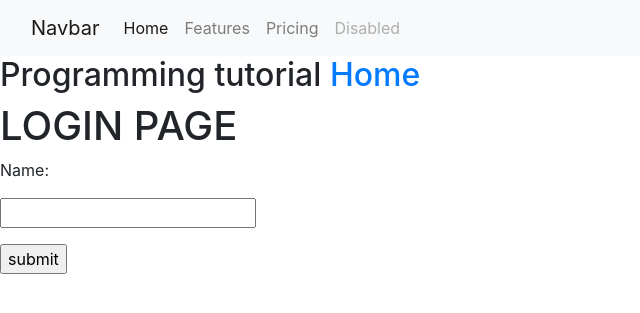
After one commit to EmmyAnieDev/Flask-learning-backend, a Flask app: page /login in a window 1280 px wide. The commit adds this page. Shown: the top 313 px of the page, without its empty margins (0-640 px from the left). Run offline with Flask 3, Linux system fonts and the light colour scheme; some libraries are stand-ins or nearby versions.

Commit message:
HTTP METHODS (GET/POST) & RETRIEVING FORM DATA

```diff
--- a/main.py
+++ b/main.py
@@ -1,8 +1,7 @@
-from flask import Flask, jsonify, render_template, request
+from flask import Flask, jsonify, render_template, request, redirect, url_for
 from flask_cors import CORS
 
 app = Flask(__name__, static_url_path='/static')
-app.config['SECRET_KEY'] = 'spiritcodes'
 
 # Allow CORS requests from all origins (for development purposes)
 CORS(app)
@@ -48,11 +47,32 @@ def language():
 #----------------------------------    WEB FORMS IN FLASK     ---------------------------------------------------
 from forms import SignUpForm
 
+app.config['SECRET_KEY'] = 'spiritcodes'
 
-@app.route('/signup')
+
+@app.route('/signup', methods = ['GET', 'POST'])
 def sign_up():
     form = SignUpForm()   # initializing the signUpForm class
+    if form.is_submitted():
+        result = request.form
+        return render_template('user.html', result = result)
     return render_template('Signup.html', form=form)
+
+
+#--------------------------------------   HTTP METHODS (GET/POST) & RETRIEVING FORM DATA -------------------------------
+
+@app.route('/login', methods = ['POST', 'GET'])
+def login():
+    if request.method == 'POST':
+        result = request.form['nm']     #request.form comes in as a dict, meaning we can access each object with the key.
+        return redirect(url_for('user', username = result ))
+    else:
+        return render_template('login.html')
+
+@app.route('/<username>')
+def user(username):
+    return f'<h1>{username}</h1>'
+
 
 
 if __name__ == '__main__':
--- a/templates/base.html
+++ b/templates/base.html
@@ -1,16 +1,44 @@
+<!-----------------------             INHERITANCE IN FLASK                    ---------------->
+
 <!DOCTYPE html>
 <html lang="en">
 <head>
     <meta charset="UTF-8">
     <title>Learning How To Use Template ON Flask</title>
+    <link href="https://maxcdn.bootstrapcdn.com/bootstrap/4.5.2/css/bootstrap.min.css" rel="stylesheet">
     <link rel="stylesheet" href="{{ url_for('static', filename='styles.css') }}">
 </head>
 <body>
-
+    <nav class="navbar navbar-expand-lg navbar-light bg-light">
+      <div class="container-fluid">
+        <a class="navbar-brand" href="#">Navbar</a>
+        <button class="navbar-toggler" type="button" data-bs-toggle="collapse" data-bs-target="#navbarNav" aria-controls="navbarNav" aria-expanded="false" aria-label="Toggle navigation">
+          <span class="navbar-toggler-icon"></span>
+        </button>
+        <div class="collapse navbar-collapse" id="navbarNav">
+          <ul class="navbar-nav">
+            <li class="nav-item">
+              <a class="nav-link active" aria-current="page" href="#">Home</a>
+            </li>
+            <li class="nav-item">
+              <a class="nav-link" href="#">Features</a>
+            </li>
+            <li class="nav-item">
+              <a class="nav-link" href="#">Pricing</a>
+            </li>
+            <li class="nav-item">
+              <a class="nav-link disabled">Disabled</a>
+            </li>
+          </ul>
+        </div>
+      </div>
+    </nav>
     <div>
         <h2> Programming tutorial <a href="index.html">Home</a> </h2>
     </div>
     {% block content %}{% endblock %}
 
+    <script src="https://cdn.jsdelivr.net/npm/@popperjs/core@2.10.2/dist/umd/popper.min.js" integrity="sha384-7+zCNj/IqJ95wo16oMtfsKbZ9ccEh31eOz1HGyDuCQ6wgnyJNSYdrPa03rtR1zdB" crossorigin="anonymous"></script>
+    <script src="https://cdn.jsdelivr.net/npm/bootstrap@5.1.3/dist/js/bootstrap.min.js" integrity="sha384-QJHtvGhmr9XOIpI6YVutG+2QOK9T+ZnN4kzFN1RtK3zEFEIsxhlmWl5/YESvpZ13" crossorigin="anonymous"></script>
 </body>
 </html>
--- /dev/null
+++ b/templates/login.html
@@ -0,0 +1,12 @@
+{% extends 'base.html' %}
+
+{% block content %}
+    <h1>LOGIN PAGE</h1>
+    <form action="#" method="post">
+        <p>Name:</p>
+        <p><input type="text" name="nm" /></p>
+        <p><input type="submit" value="submit" /></p>
+    </form>
+
+
+{% endblock %}
--- a/templates/static/styles.css
+++ b/templates/static/styles.css
@@ -1,6 +1,6 @@
 /* styles.css */
 .custom-heading {
-    color: blue;
+    color: gren;
     font-size: 24px;
 }
 
```
Also changed, not shown: templates/user.html (+12 -1 lines), 1 other file.
